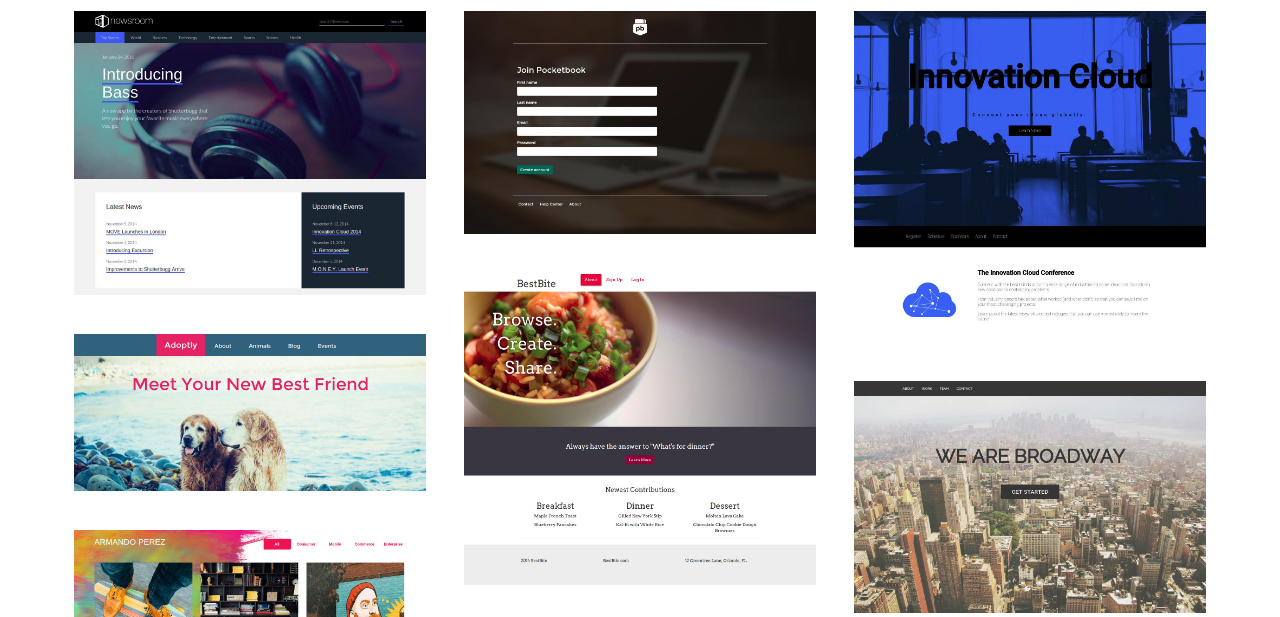
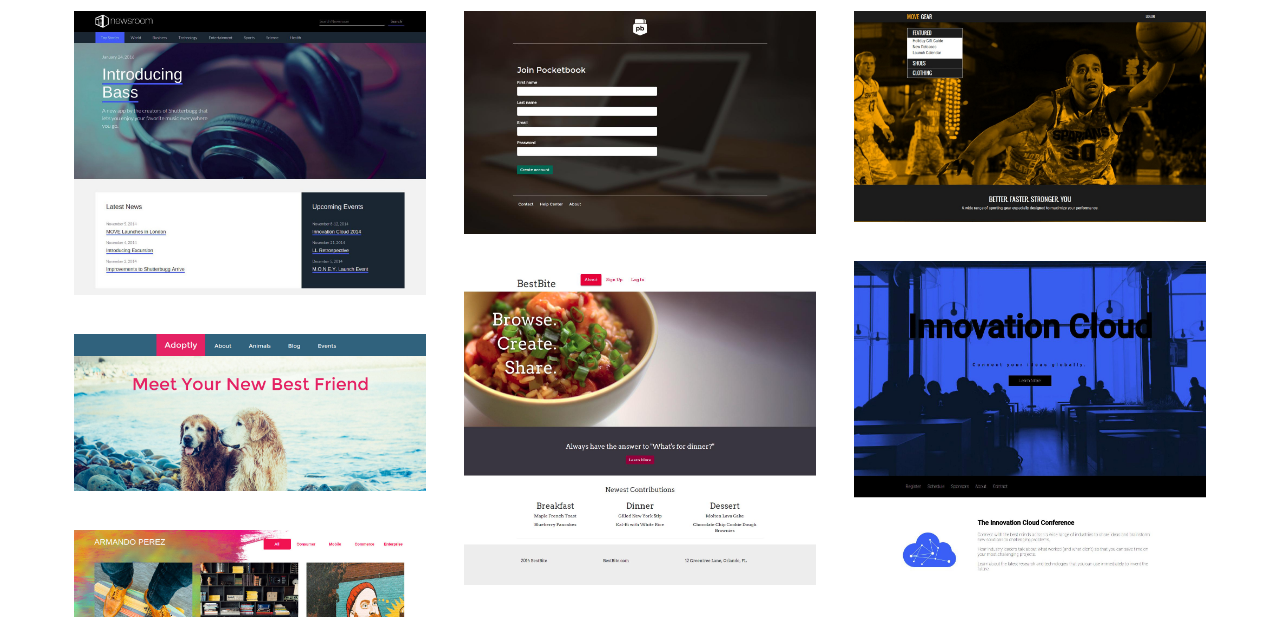
Before and after one commit to EdwardGoomba/edwardgoomba.github.io, a plain HTML site: page projects/index.html in a window 1280 px wide. Shown: the part 156-773 px from the top of the page. Drawn offline with nearby package versions, Linux system fonts and the light colour scheme; a web font is replaced by a local one.

Commit message:
Add Move Gear project

```diff
--- a/projects/index.html
+++ b/projects/index.html
@@ -60,6 +60,7 @@
             <a href="http://edwardvdanilyuk.com/projects/feedster" class="thumbnail"><img src="/img/feedster.jpg"></a>
           </div>
           <div class="col-md-4">
+            <a href="http://edwardvdanilyuk.com/projects/movegear/" class="thumbnail"><img src="/img/movegear.jpg"/></a>
             <a href="http://edwardvdanilyuk.com/projects/innovation-cloud/" class="thumbnail"><img src="/img/innovation-cloud.jpg"/></a>
             <a href="http://edwardvdanilyuk.com/projects/broadway/" class="thumbnail"><img src="/img/broadway.jpg"/></a>
             <a href="http://edwardvdanilyuk.com/projects/redeye/" class="thumbnail"><img src="/img/redeye.jpg"/></a>
```
Also changed, not shown: img/movegear.jpg (added), img/movegeargr.jpg (added).
